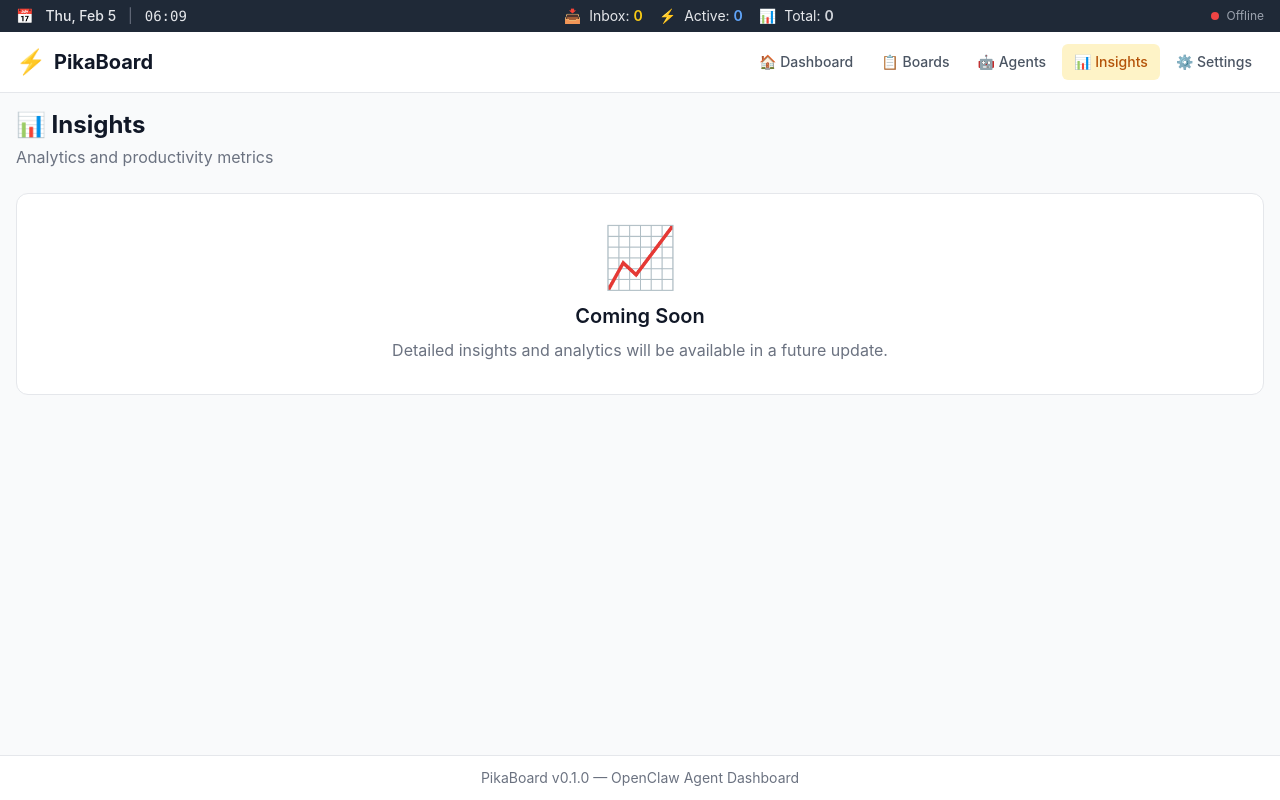
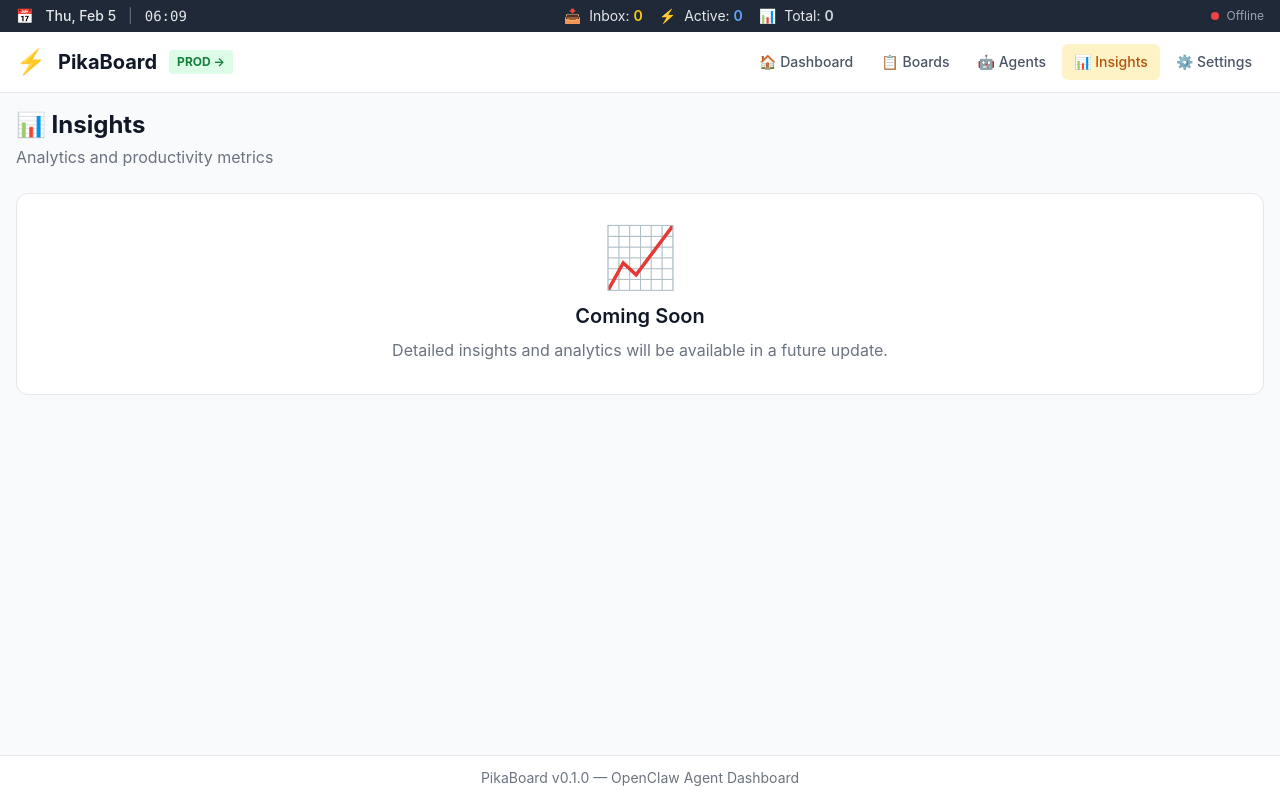
Before and after one commit to angelstreet/pikaboard, a React (Vite) app in the folder frontend/: page /insights in a window 1280 px wide. Built offline with nearby package versions, Linux system fonts and the light colour scheme; no server answers.

Commit message:
feat: add env toggle to switch between prod/dev

```diff
--- /dev/null
+++ b/frontend/src/components/EnvToggle.tsx
@@ -0,0 +1,20 @@
+export default function EnvToggle() {
+  const isDev = window.location.pathname.startsWith('/pikaboard-dev');
+  const targetUrl = isDev ? '/pikaboard/' : '/pikaboard-dev/';
+  const label = isDev ? 'DEV' : 'PROD';
+  const targetLabel = isDev ? 'PROD' : 'DEV';
+
+  return (
+    <a
+      href={targetUrl}
+      className={`px-2 py-1 rounded text-xs font-bold transition-colors ${
+        isDev
+          ? 'bg-orange-100 text-orange-700 hover:bg-orange-200'
+          : 'bg-green-100 text-green-700 hover:bg-green-200'
+      }`}
+      title={`Switch to ${targetLabel}`}
+    >
+      {label} →
+    </a>
+  );
+}
--- a/frontend/src/components/Layout.tsx
+++ b/frontend/src/components/Layout.tsx
@@ -1,5 +1,6 @@
 import { Link, Outlet, useLocation } from 'react-router-dom';
 import HeaderStatsBar from './HeaderStatsBar';
+import EnvToggle from './EnvToggle';
 
 const navItems = [
   { path: '/', label: '🏠 Dashboard', title: 'Dashboard' },
@@ -20,9 +21,10 @@ export default function Layout() {
       {/* Header */}
       <header className="bg-white border-b border-gray-200 px-4 py-3">
         <div className="max-w-7xl mx-auto flex items-center justify-between">
-          <div className="flex items-center gap-2">
+          <div className="flex items-center gap-3">
             <span className="text-2xl">⚡</span>
             <h1 className="text-xl font-bold text-gray-900">PikaBoard</h1>
+            <EnvToggle />
           </div>
           <nav className="flex gap-1">
             {navItems.map((item) => (
```
